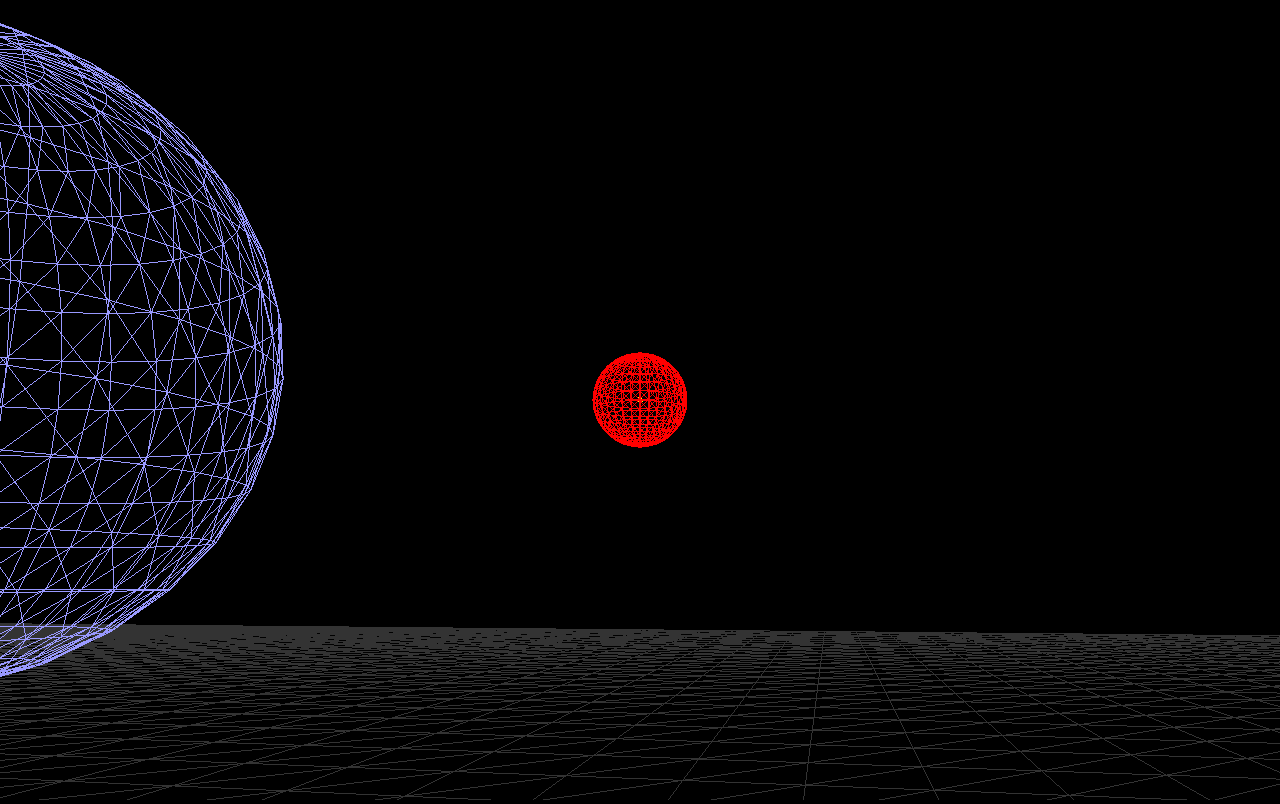
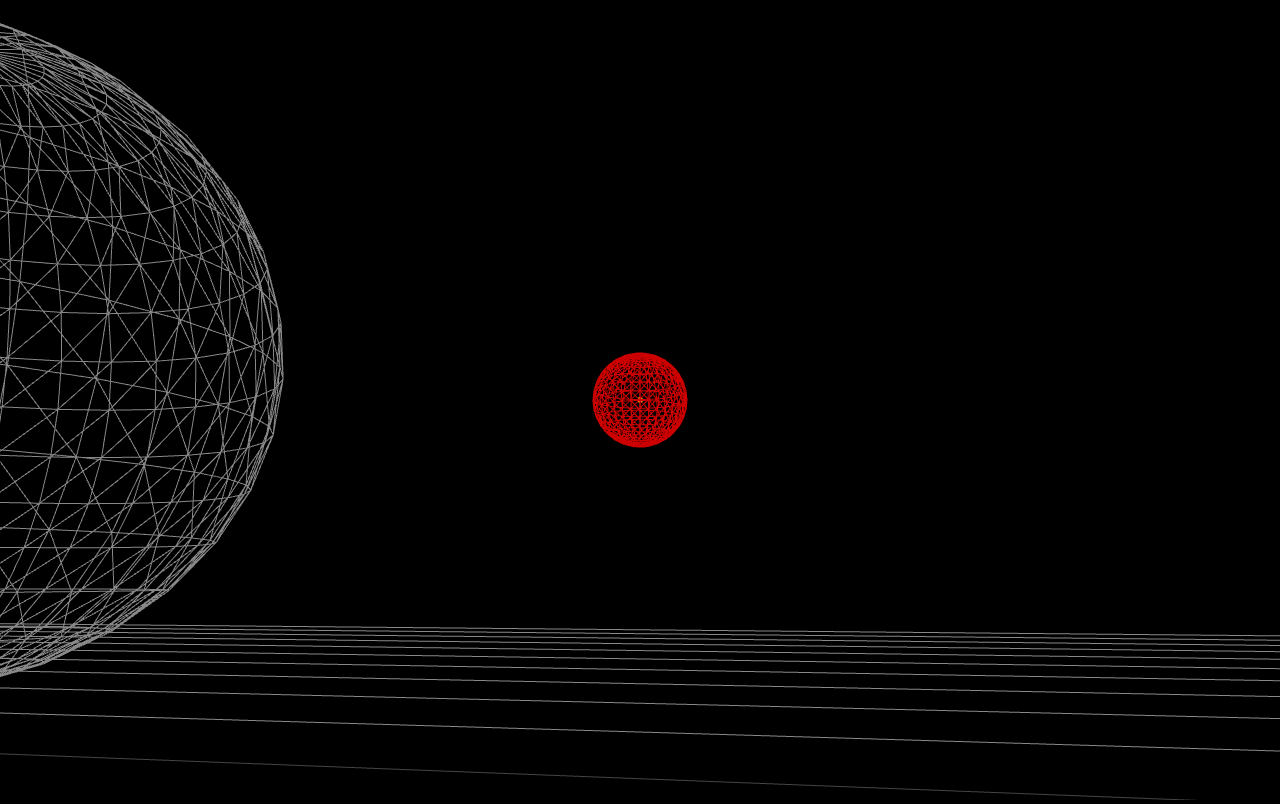
Before and after one commit to ics-creative/170221_three_vector, a plain HTML site: page step2/index.html in a window 1280 px wide. Drawn offline with nearby package versions, Linux system fonts and the light colour scheme; animation ran at ten frames a second.

Commit message:
無駄の多いイケてないコードを今時の感じに修正

```diff
--- a/step1/index.html
+++ b/step1/index.html
@@ -4,9 +4,9 @@
   <meta charset="UTF-8" />
   <meta name="viewport" content="width=device-width,maximum-scale=1,user-scalable=no" />
   <title>Three.js Vector Demo - ICS MEDIA</title>
-  <script src="https://cdnjs.cloudflare.com/ajax/libs/three.js/88/three.min.js"></script>
+  <script defer src="https://cdnjs.cloudflare.com/ajax/libs/three.js/88/three.min.js"></script>
+  <script defer src="step1.js"></script>
   <style>
-    html,
     body {
       margin: 0;
       padding: 0;
@@ -15,6 +15,6 @@
   </style>
 </head>
 <body>
-  <script src="step1.js"></script>
+  <canvas id="myCanvas"></canvas>
 </body>
 </html>
--- a/step2/index.html
+++ b/step2/index.html
@@ -4,9 +4,9 @@
   <meta charset="UTF-8"/>
   <meta name="viewport" content="width=device-width,maximum-scale=1,user-scalable=no"/>
   <title>Three.js Vector Demo - ICS MEDIA</title>
-  <script src="https://cdnjs.cloudflare.com/ajax/libs/three.js/88/three.min.js"></script>
+  <script defer src="https://cdnjs.cloudflare.com/ajax/libs/three.js/88/three.min.js"></script>
+  <script defer src="step2.js"></script>
   <style>
-    html,
     body {
       margin: 0;
       padding: 0;
@@ -15,6 +15,6 @@
   </style>
 </head>
 <body>
-  <script src="step2.js"></script>
+  <canvas id="myCanvas"></canvas>
 </body>
 </html>
--- a/step2/step2.js
+++ b/step2/step2.js
@@ -1,55 +1,51 @@
-'use strict';
-
-(function() {
 // シーン
-  var scene = new THREE.Scene();
+const scene = new THREE.Scene();
 
 // カメラ
-  var camera = new THREE.PerspectiveCamera(45, window.innerWidth / window.innerHeight, 1, 10000);
+const camera = new THREE.PerspectiveCamera(45, window.innerWidth / window.innerHeight, 1, 10000);
 
 // レンダラー
-  var renderer = new THREE.WebGLRenderer({antialias: false});
+const renderer = new THREE.WebGLRenderer({
+  antialias: true,
+  canvas: document.querySelector('#myCanvas'),
+});
 renderer.setSize(window.innerWidth, window.innerHeight);
-  renderer.setPixelRatio(1);
-  document.body.appendChild(renderer.domElement);
+renderer.setPixelRatio(window.devicePixelRatio);
 
-  var degree = 0; // 角度
-  var radius = 150; // 半径
-  var frontVector = new THREE.Vector3(0, -1, 0);
+let degree = 0; // 角度
+const radius = 150; // 半径
+let frontVector = new THREE.Vector3(0, -1, 0);
 
 // 球
-  var sphere = new THREE.Mesh(
+const sphere = new THREE.Mesh(
   new THREE.SphereGeometry(10),
-    new THREE.MeshBasicMaterial({ color: 0xff0000, wireframe: true })
+  new THREE.MeshBasicMaterial({color: 0xCC0000, wireframe: true}),
 );
 scene.add(sphere);
 
 // ヘルパー
-  var helper = new THREE.ArrowHelper(
+const helper = new THREE.ArrowHelper(
   frontVector,
   new THREE.Vector3(0, 0, 0),
-    40
+  40,
 );
 sphere.add(helper);
 
 // 地球
-  var earth = new THREE.Mesh(
+const earth = new THREE.Mesh(
   new THREE.SphereGeometry(70),
-    new THREE.MeshBasicMaterial({ color: 0x9999ff, wireframe: true })
+  new THREE.MeshBasicMaterial({color: 0x888888, wireframe: true}),
 );
 scene.add(earth);
 
 // 地面
-  var plane = new THREE.Mesh(
-    new THREE.PlaneGeometry(1000, 1000, 50, 50),
-    new THREE.MeshBasicMaterial({ color: 0x333333, wireframe: true })
-  );
-  plane.rotation.x = 90 * Math.PI / 180;
+const plane = new THREE.GridHelper(1000, 20);
 plane.position.y = -80;
 scene.add(plane);
 
 // フレーム毎のレンダーを登録
 tick();
+
 function tick() {
   requestAnimationFrame(tick);
 
@@ -57,23 +53,23 @@
   degree -= 2;
 
   // 現在の位置を保持しておく
-    var oldPosition = sphere.position.clone();
+  const oldPosition = sphere.position.clone();
   // アニメーション後の新しい位置を取得
-    var newPosition = getCircularMotionPosition(degree);
+  const newPosition = getCircularMotionPosition(degree);
   // oldPostion - newPositionで進んでいる方向のベクトルを算出
   frontVector = newPosition.clone().sub(oldPosition);
   // 単位ベクトルに変換
   frontVector = frontVector.normalize();
 
   // 正面ベクトルに対して逆向きのベクトル
-    var backVector = frontVector.clone().negate();
+  const backVector = frontVector.clone().negate();
   // 球とカメラの距離
-    var distance = 200;
+  const distance = 200;
   // 逆向きベクトルを距離分引き伸ばす
   backVector.multiplyScalar(distance);
 
   // カメラ位置を算出
-    var cameraPosition = backVector.add(sphere.position);
+  const cameraPosition = backVector.add(sphere.position);
   camera.position.copy(cameraPosition);
 
   // カメラを球に向かせる
@@ -88,17 +84,20 @@
   renderer.render(scene, camera);
 }
 
-  // 角度を渡して円運動の位置を返却します
-  function getCircularMotionPosition(deg) {
+/**
+ * 角度を渡して円運動の位置を返却します
+ * @param {Number} degree 角度です。
+ * @returns {THREE.Vector3}
+ */
+function getCircularMotionPosition(degree) {
   // 角度をラジアンに変換します
-    var rad = deg * Math.PI / 180;
+  const rad = degree * Math.PI / 180;
   // X座標 = 半径 x Cosθ
-    var x = radius * Math.cos(rad);
+  const x = radius * Math.cos(rad);
   // Y座標
-    var y = radius * Math.sin(rad * 1.5) / 7;
+  const y = radius * Math.sin(rad * 1.5) / 7;
   // Z座標 = 半径 x Sinθ
-    var z = radius * Math.sin(rad);
+  const z = radius * Math.sin(rad);
 
   return new THREE.Vector3(x, y, z);
 }
-})();
```
Also changed, not shown: step1/step1.js (+31 -32 lines). Lines whose indentation alone changed are shown as unchanged.
